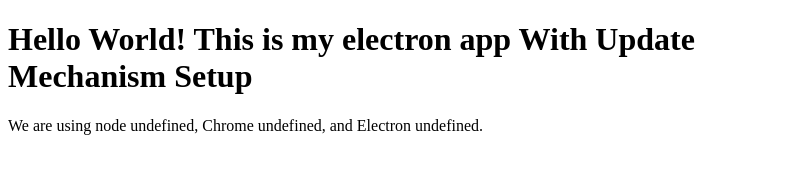
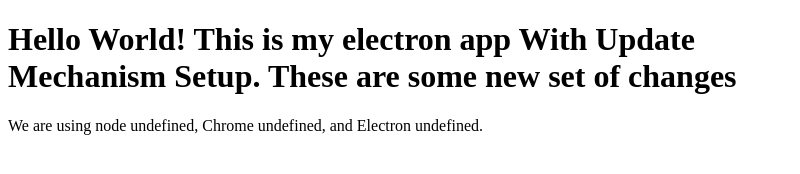
Before and after one commit to ashu8912/electron-update-mechanism-sample-app, an Electron app: page index.html in a window 800 px wide. Drawn offline with Linux system fonts and the light colour scheme.

Commit message:
New Version FOr app

```diff
--- a/index.html
+++ b/index.html
@@ -7,7 +7,9 @@
     <meta http-equiv="Content-Security-Policy" content="script-src 'self' 'unsafe-inline';" />
   </head>
   <body>
-    <h1>Hello World! This is my electron app With Update Mechanism Setup</h1>
+    <h1>Hello World! This is my electron app With Update Mechanism Setup.
+      These are some new set of changes
+    </h1>
     We are using node <script>document.write(process.versions.node)</script>,
     Chrome <script>document.write(process.versions.chrome)</script>,
     and Electron <script>document.write(process.versions.electron)</script>.
```
Also changed, not shown: package.json (+16 -2 lines).
